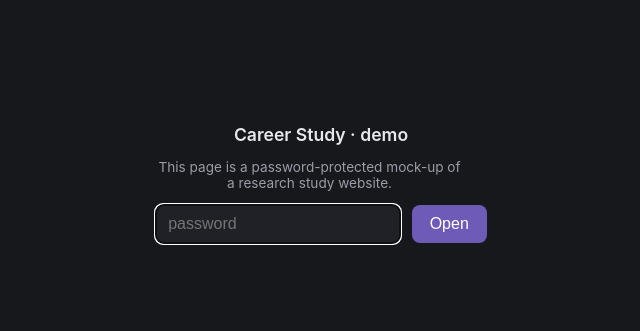
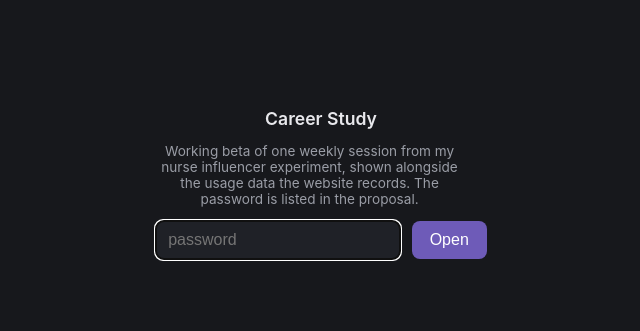
Before and after one commit to ReidDickerson/career-study-demo, a plain HTML site: page index.html in a window 1280 px wide. Shown: the part 200-531 px from the top of the page, without its empty margins (319-959 px from the left). Drawn offline with Linux system fonts and the light colour scheme.

Commit message:
Landing page text specific to the experiment
Co-Authored-By: Claude Fable 5 <noreply@anthropic.com>

```diff
--- a/index.html
+++ b/index.html
@@ -16,8 +16,8 @@ button { font-size: 1rem; padding: 10px 18px; border-radius: 8px; border: 0;
 .err { color: #E07A7A; font-size: 0.85rem; min-height: 1.2em; }
 </style></head><body>
 <div class="box">
-<h1>Career Study &middot; demo</h1>
-<p>This page is a password-protected mock-up of a research study website.</p>
+<h1>Career Study</h1>
+<p>Working beta of one weekly session from my nurse influencer experiment, shown alongside the usage data the website records. The password is listed in the proposal.</p>
 <form id="f"><input id="pw" type="password" placeholder="password" autofocus>
 <button type="submit">Open</button></form>
 <p class="err" id="err"></p>
```
